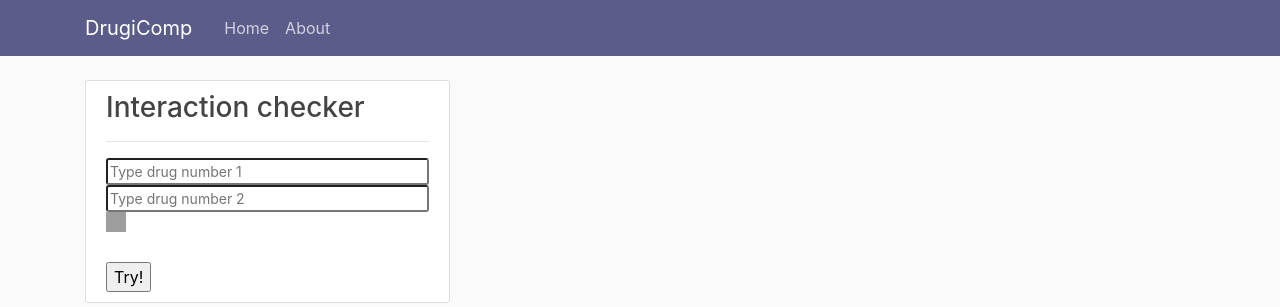
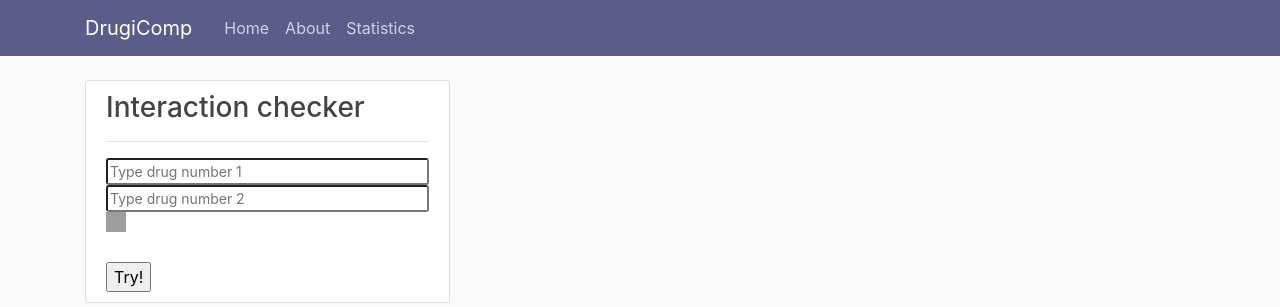
Before and after one commit to isterbollen/CookieDough2, a Django app: page / in a window 1280 px wide. Shown: the top 307 px of the page. Run offline with Django 3.2, Linux system fonts and the light colour scheme; data that the repository does not hold is empty; some libraries are stand-ins or nearby versions; grey boxes are pictures that could not be loaded.

Commit message:
Update base.html

```diff
--- a/project_django/DrugiComp/templates/DrugiComp/base.html
+++ b/project_django/DrugiComp/templates/DrugiComp/base.html
@@ -29,6 +29,7 @@
 	    		<div class="navbar-nav mr-auto">
 	    			<a class="nav-item nav-link" href="{% url 'DrugiComp-home' %}">Home</a>
 	    			<a class="nav-item nav-link" href="{% url 'DrugiComp-about' %}">About</a>
+				<a class="nav-item nav-link" href="{% url 'DrugiComp-statistics' %}">Statistics</a>
 	    		</div>
 	    	</div>
 	    </div>
```
